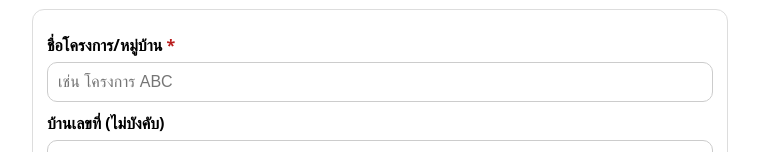
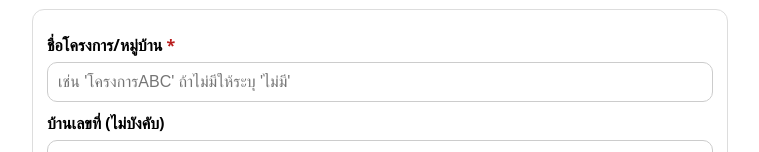
Before and after one commit to centerbaig/Dev-liff-form, a plain HTML site: page index.html in a window 1280 px wide. Shown: the part 140-292 px from the top of the page, without its empty margins (260-1019 px from the left). Drawn offline with Linux system fonts and the light colour scheme.

Commit message:
Update index.html

```diff
--- a/index.html
+++ b/index.html
@@ -92,7 +92,7 @@
 
   <div class="card">
     <label>ชื่อโครงการ/หมู่บ้าน <span class="err">*</span></label>
-    <input id="projectName" placeholder="เช่น โครงการ ABC" />
+    <input id="projectName" placeholder="เช่น 'โครงการABC' ถ้าไม่มีให้ระบุ 'ไม่มี'" />
 
     <label>บ้านเลขที่ (ไม่บังคับ)</label>
     <input id="houseText" placeholder="เช่น 223/1" />
```
